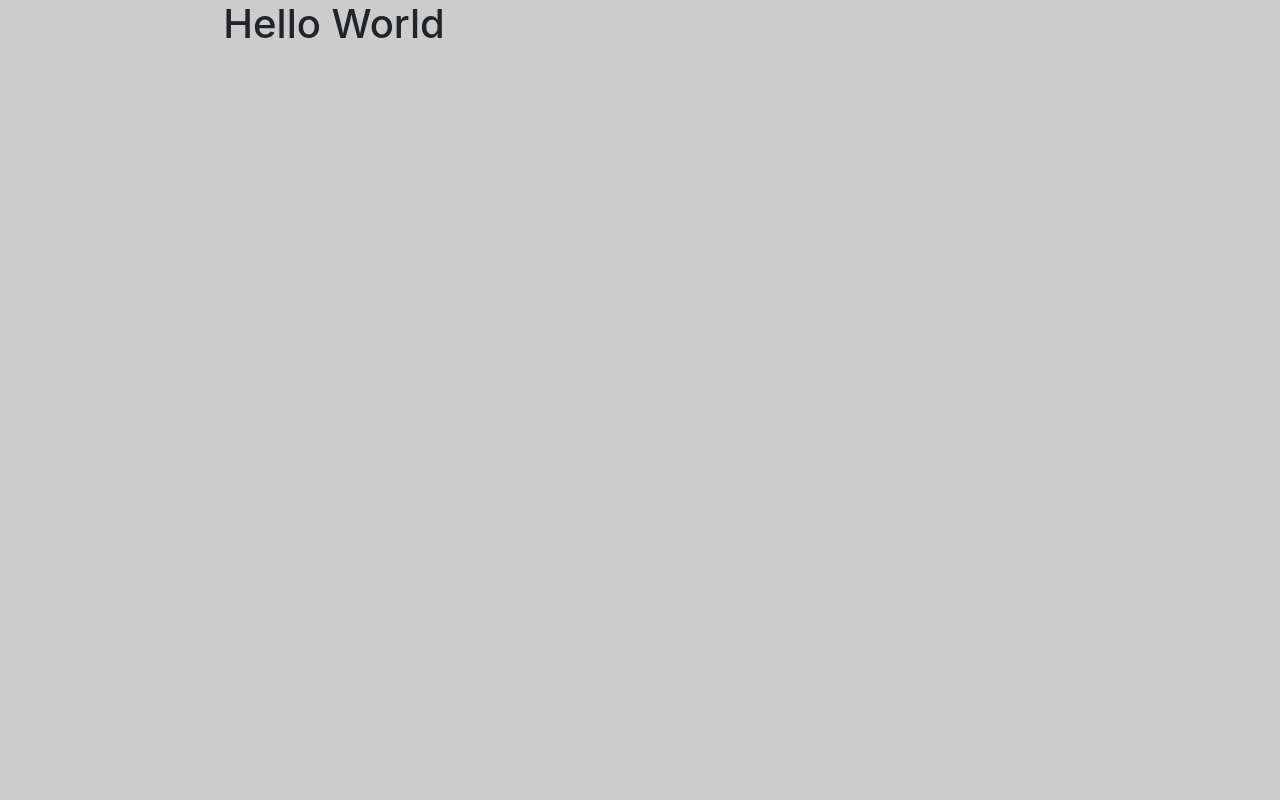
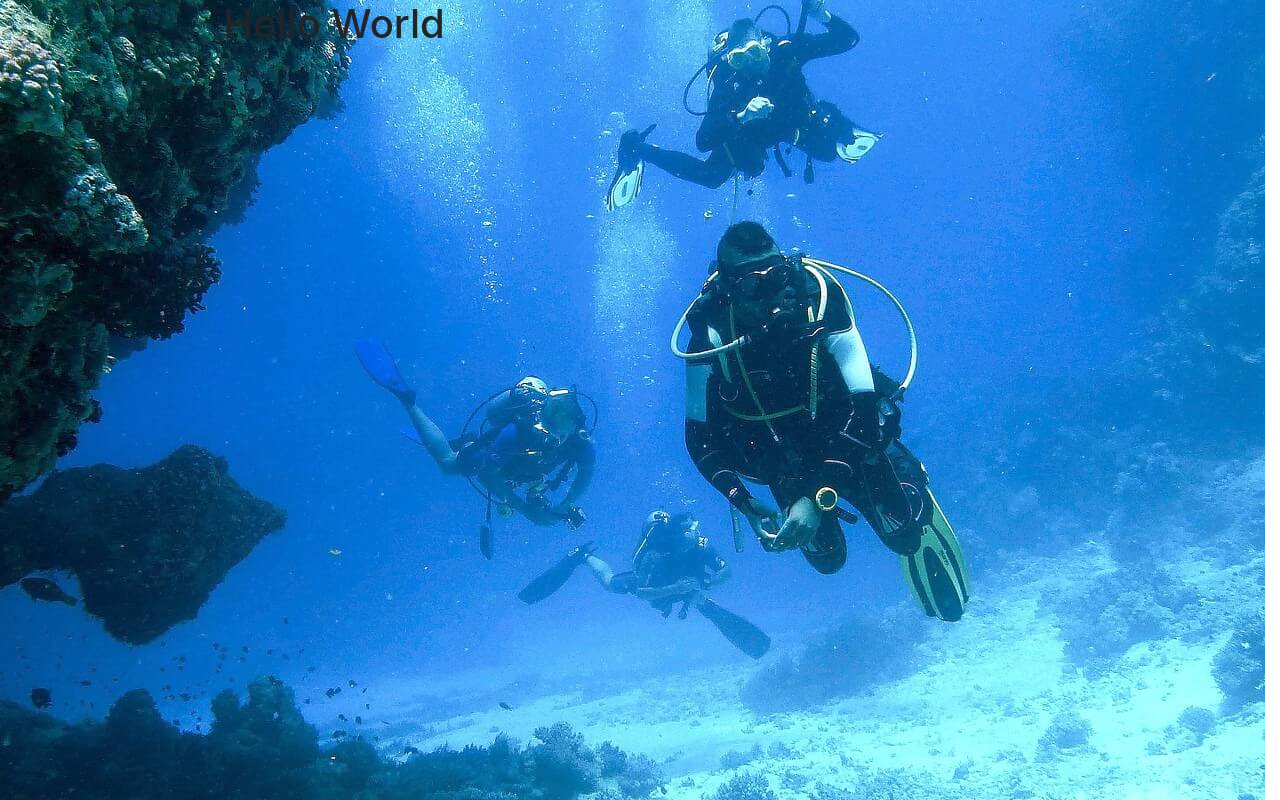
Before and after one commit to Dhracko/fadingtest, a plain HTML site: page index.html in a window 1280 px wide. Drawn offline with nearby package versions, Linux system fonts and the light colour scheme.

Commit message:
background image placed

```diff
--- a/assets/css/style.css
+++ /dev/null
@@ -1,10 +0,0 @@
-body {
- background-image: url("../assets/images/bg.jpg");
- background-color: #cccccc;
-}
-
-/* .bg-body {
-    height: 800px;
-    background-image: url("../assets/images/bg.jpg");
-
-} */
--- /dev/null
+++ b/css/style.css
@@ -0,0 +1,9 @@
+/* body {
+        background-image: url("https://f6313231-cf01-44f1-bb94-1cdc80bbf0a1.ws-eu01.gitpod.io/files/download/?id=f558df28-2809-4048-b64e-5004cc56ac52");
+    } */
+
+.bg-body {
+    height: 100vh;
+    background: url("../images/bg.jpg") no-repeat center center fixed;
+
+}
--- a/index.html
+++ b/index.html
@@ -6,8 +6,14 @@
 <meta http-equiv="X-UA-Compatible" content="ie=edge">
 <link rel="stylesheet" href="https://cdnjs.cloudflare.com/ajax/libs/twitter-bootstrap/4.5.0/css/bootstrap.min.css">
 <link rel="stylesheet" href="https://cdnjs.cloudflare.com/ajax/libs/font-awesome/5.13.0/css/all.min.css">
-<link rel="stylesheet" href="assets/css/style.css" type="text/css">
+<link rel="stylesheet" href="css/style.css" type="text/css">
 <title>Fading test</title>
+<!-- <style>
+    body {
+        background-image: url("../assets/images/bg.jpg");
+    }
+</style> -->
+
 </head>
 <body>
     <div class="row container-fluid bg-body">
```
Also changed, not shown: images/bg.jpg (renamed from assets/images/bg.jpg).
